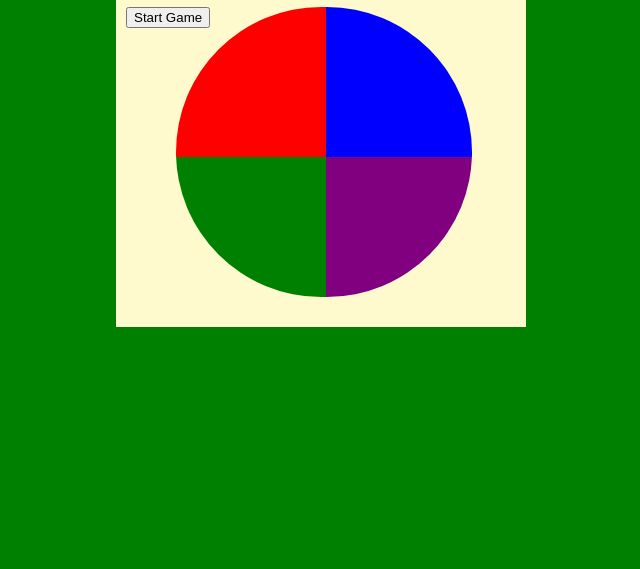
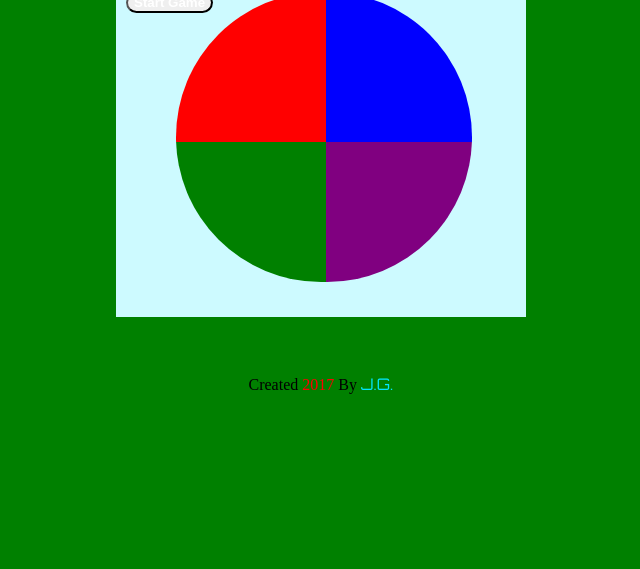
Before and after one commit to jacobg1/Project-1, a plain HTML site: page index.html in a window 1280 px wide. Shown: the part 231-800 px from the top of the page, without its empty margins (319-959 px from the left). Drawn offline with nearby package versions, Linux system fonts and the light colour scheme.

Commit message:
add signature

```diff
--- a/index.html
+++ b/index.html
@@ -3,6 +3,7 @@
   <head>
     <meta charset="utf-8">
     <link rel="stylesheet" href="style.css">
+    <link href="https://fonts.googleapis.com/css?family=Orbitron" rel="stylesheet">
     <script
         src="https://code.jquery.com/jquery-3.2.1.js"
         integrity="sha256-DZAnKJ/6XZ9si04Hgrsxu/8s717jcIzLy3oi35EouyE="
@@ -27,6 +28,9 @@
         <source id="sounds" src="sounds/dsbdcls.wav" type="audio/wav">
     </audio> -->
     </div>
+    <div class= 'sig'
+      <p>Created <span class="year">2017</span> By <span class="name">J.G.</span></p>
+    </div>
     <script src="simonModel.js" charset="utf-8"></script>
     <script src="simonView.js" charset="utf-8"></script>
     <script src="init.js" charset="utf-8"></script>
--- a/style.css
+++ b/style.css
@@ -1,17 +1,48 @@
+h1 {
+  font-family: 'Orbitron', sans-serif;
+  font-size: 33px;
+
+}
+.sig {
+  position: absolute;
+   bottom: 0;
+   width: 644px;
+   height: 20px;
+   margin: 0 auto;
+   padding-bottom: 175px;
+}
+.name {
+  font-family: 'Orbitron', sans-serif;
+
+}
+span {
+  color: #00e7ff;
+}
+.year {
+  color: red;
+}
 body {
 text-align: center;
 background-color: green;
 display: flex;
 justify-content: center;
-padding-top: 150px;
+padding-top: 130px;
+}
+p {
+  color: #d9d9e8;
+  text-align: center;
 }
 button {
 float: left;
-padding-left:
+-webkit-border-radius: 175px 175px 175px 150px;
+border-radius: 150px 150px 150px 150px;
+color: white;
+font-weight: bold;
 }
 .container {
-  background-color: lemonchiffon;
+  background-color: #cdfaff;
   padding-left: 10px;
+  padding-bottom: 10px;
   width: 400px;
   height: 400px;
   position: absolute;
```
